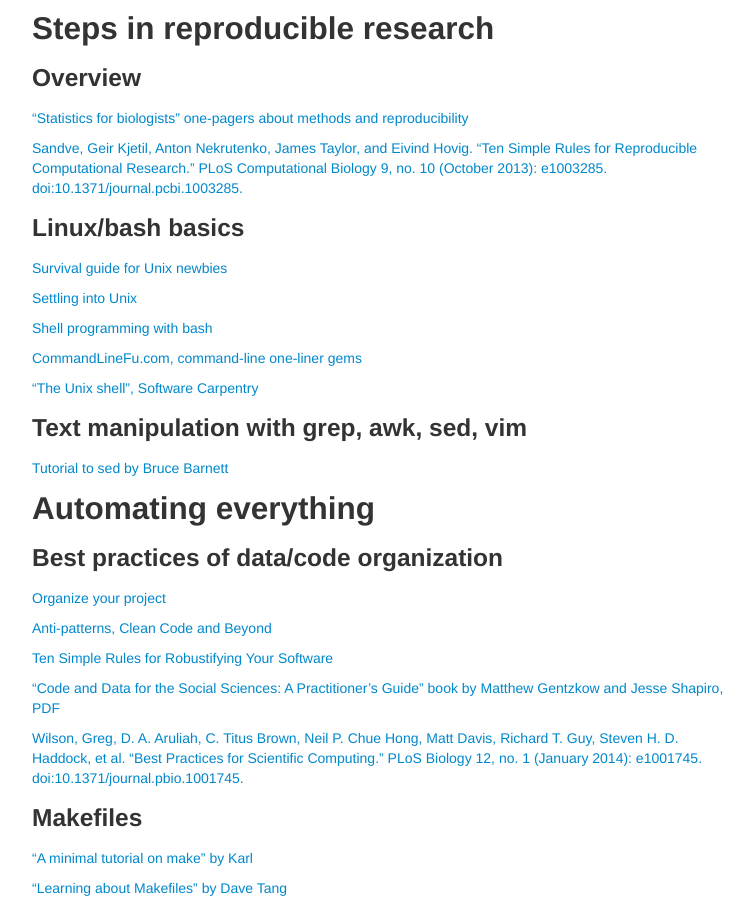
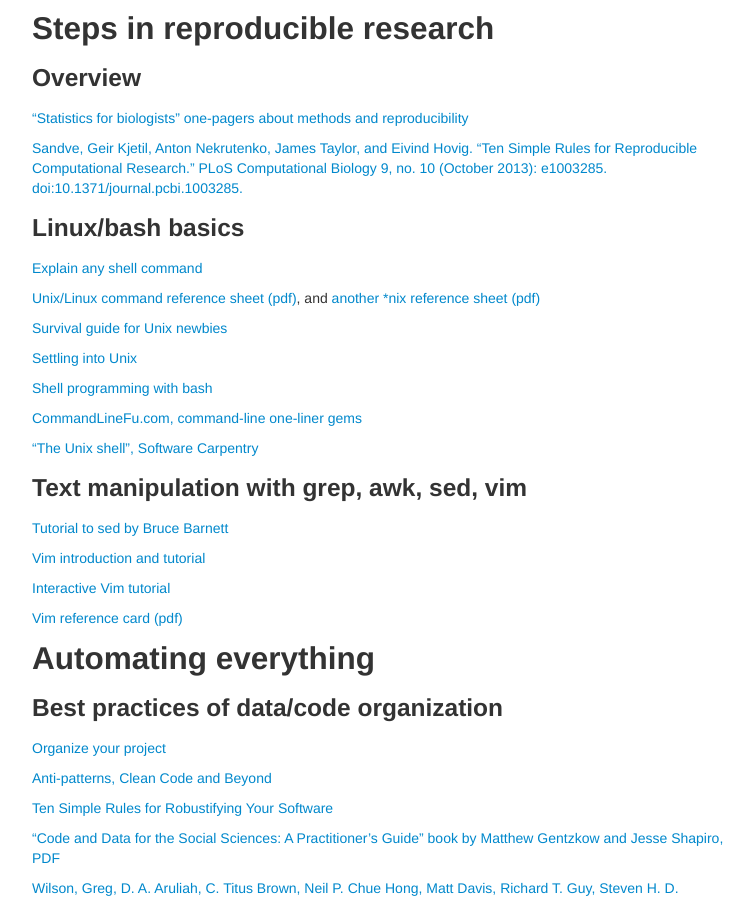
Before and after one commit to mdozmorov/BIOS692, a Jekyll site: the page built from pages/references.md, in a window 1280 px wide and 900 px high, scrolled down 424 px. Shown: the whole window, without its empty margins (258-1011 px from the left). Built offline with Jekyll 4.4.1, drawn with Linux system fonts in a browser that asks for light colours.

Commit message:
Add references from swcarpentry-workflows-in-practice

```diff
--- a/pages/references.md
+++ b/pages/references.md
@@ -28,6 +28,10 @@ title: References, "Reproducible research tools" course, BIOS 692
 
 ### Linux/bash basics
 
+[Explain any shell command](http://explainshell.com/)
+
+[Unix/Linux command reference sheet (pdf)](https://files.fosswire.com/2007/08/fwunixref.pdf), and [another *nix reference sheet (pdf)](https://cheat-sheets.s3.amazonaws.com/linux-commands-cheat-sheet-new.pdf)
+
 [Survival guide for Unix newbies](http://matt.might.net/articles/basic-unix/)
 
 [Settling into Unix](http://matt.might.net/articles/settling-into-unix/)
@@ -41,6 +45,12 @@ title: References, "Reproducible research tools" course, BIOS 692
 ### Text manipulation with grep, awk, sed, vim
 
 [Tutorial to sed by Bruce Barnett](http://www.grymoire.com/Unix/Sed.html)
+
+[Vim introduction and tutorial](https://blog.interlinked.org/tutorials/vim_tutorial.html)
+
+[Interactive Vim tutorial](http://www.openvim.com/)
+
+[Vim reference card (pdf)](http://web.mit.edu/merolish/Public/vi-ref.pdf)
 
 ## Automating everything
 
```
